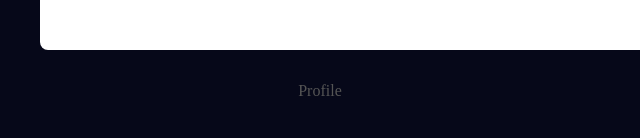
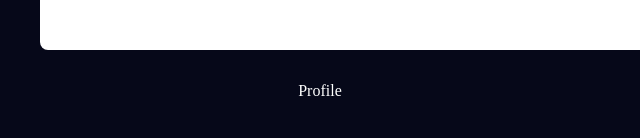
Before and after one commit to shutanakai/js_lesson2, a plain HTML site: page index.html in a window 1280 px wide. Shown: the part 442-580 px from the top of the page, 40-680 px from the left. Drawn offline with Linux system fonts and the light colour scheme.

Commit message:
不要なクラスの削除

```diff
--- a/index.html
+++ b/index.html
@@ -56,7 +56,7 @@
         <ul class="navigation__list">
           <li>
             <button
-              class="navigation__button navigation__button--profile __current"
+              class="navigation__button navigation__button--profile"
             >
               Profile
             </button>
```
